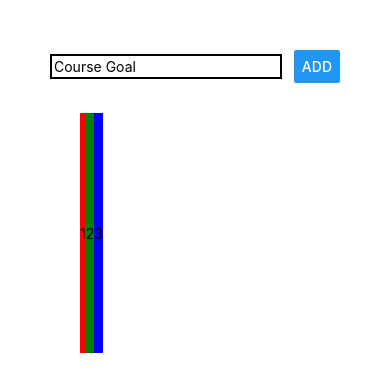
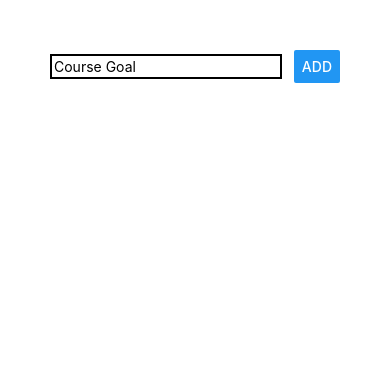
Before and after one commit to MariamAtefMah/Rn-Complete-Guide, a React Native app: screen / in a window 390 px wide. Shown: the top 392 px of the page. Built offline with nearby package versions, Linux system fonts and the light colour scheme.

Commit message:
Changin flex and moving around x,y-axis

```diff
--- a/App.js
+++ b/App.js
@@ -2,6 +2,7 @@ import React from 'react';
 import { StatusBar } from 'expo-status-bar';
 import { StyleSheet, Text, View, TextInput, Button } from 'react-native';
 //flexDirection to control how button and textInput will appear in App.
+//justifyContent to move around x-axis, while alignItems move around y-axis
 export default function App() {
   return (
     <View style={{padding: 50}}>
@@ -12,23 +13,37 @@ export default function App() {
           style={{ width: '80%',padding: 2,  borderColor: 'black', borderWidth: 2 }}/>
         <Button title='ADD'/>
       </View>
-      <View style={{padding: 30, flexDirection: 'row', width: '80%', height: 300 }}>
+      {/*
+      <View style={{padding: 30, flexDirection: 'row', width: '80%', height: 100,
+         justifyContent: 'space-around', alignItems: 'ceter'}}>
         <View
-          style={{backgroundColor: 'red',
-          justifyContent: 'center', alignItems: 'center' }}>
+          style={{
+            backgroundColor: 'red',
+            justifyContent: 'center',
+            alignItems: 'ceter'
+          }}>
           <Text>1</Text>
         </View>
         <View
-          style={{backgroundColor: 'green',
-          justifyContent: 'center', alignItems: 'center' }}>
+          style={{
+            backgroundColor: 'green',
+            justifyContent: 'center',
+            alignItems: 'center',
+            flex: 1
+            }}>
           <Text>2</Text>
         </View>
         <View
-          style={{backgroundColor: 'blue',
-          justifyContent: 'center', alignItems: 'center' }}>
+          style={{
+            backgroundColor: 'blue',
+            justifyContent: 'center',
+            alignItems: 'center',
+            flex: 2
+            }}>
           <Text>3</Text>
         </View>
       </View>
+          */}
     </View>
   );
 }
```
